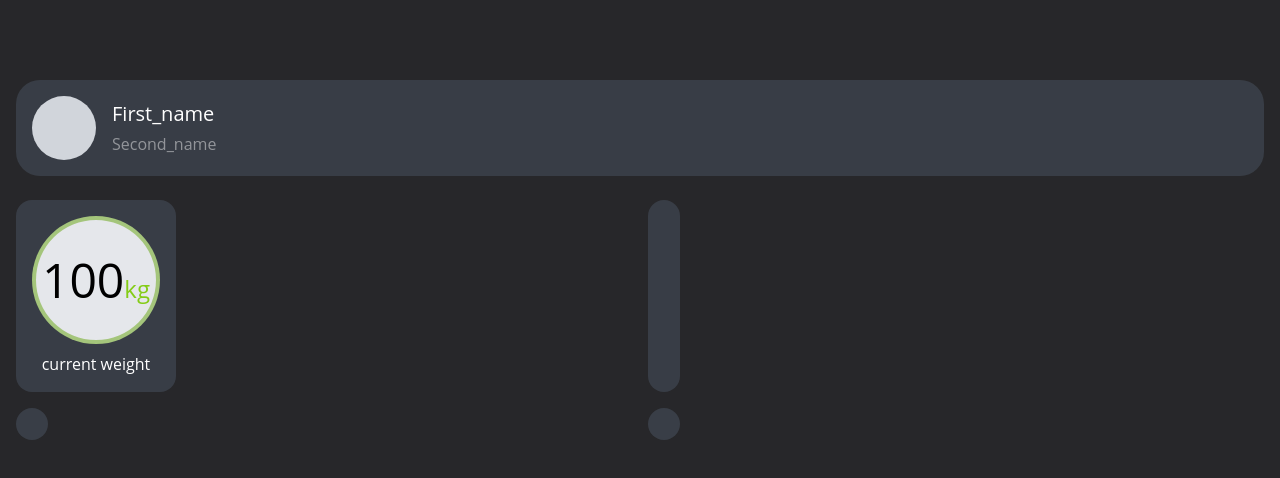
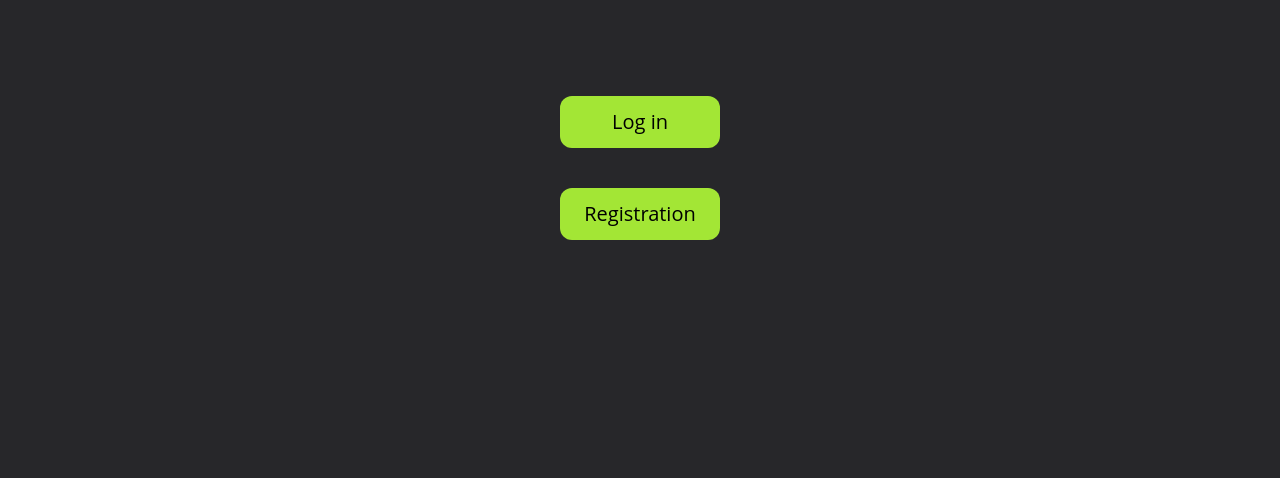
Before and after one commit to Alexeykoh/gym-rat, a Next.js app in the folder gym-rat/: page / in a window 1280 px wide. Shown: the top 478 px of the page. Built offline with nearby package versions, Linux system fonts and the light colour scheme.

Commit message:
refactor: change main page layout

```diff
--- a/gym-rat/src/app/page.tsx
+++ b/gym-rat/src/app/page.tsx
@@ -1,27 +1,22 @@
-import CardLayout from "@/components/cardLayout/cardLayout";
-import UserCard from "@/components/userCard/userCard";
-// import { connectToDb } from "@/lib/mongodb";
+import connectMongoDB from "@/lib/mongodb";
+import Link from "next/link";
 
 export default function Home() {
-  // connectToDb();
+  connectMongoDB();
   return (
-    <div className="flex flex-col gap-6 w-full">
-      <UserCard />
-      <div className="grid grid-cols-2 gap-4">
-        <CardLayout>
-          <div className="w-full h-full flex flex-col gap-2 items-center justify-center">
-            <div className="rounded-full bg-gray-200 w-32 h-32 flex items-center justify-center border-4 border-solid border-lime-600/50">
-              <p className="text-5xl text-black">
-                100<span className="text-lime-500 text-2xl">kg</span>
-              </p>
-            </div>
-            <p>current weight</p>
-          </div>
-        </CardLayout>
-        <CardLayout></CardLayout>
-        <CardLayout></CardLayout>
-        <CardLayout></CardLayout>
-      </div>
+    <div className="flex flex-col gap-6 w-full justify-center items-center">
+      <Link
+        className="bg-lime-400 p-3 mt-4 rounded-xl text-xl text-black w-fit text-center max-w-96 min-w-40"
+        href={"/sign-in"}
+      >
+        Log in
+      </Link>
+      <Link
+        className="bg-lime-400 p-3 mt-4 rounded-xl text-xl text-black w-fit text-center max-w-96 min-w-40"
+        href={"/sign-up"}
+      >
+        Registration
+      </Link>
     </div>
   );
 }
```
